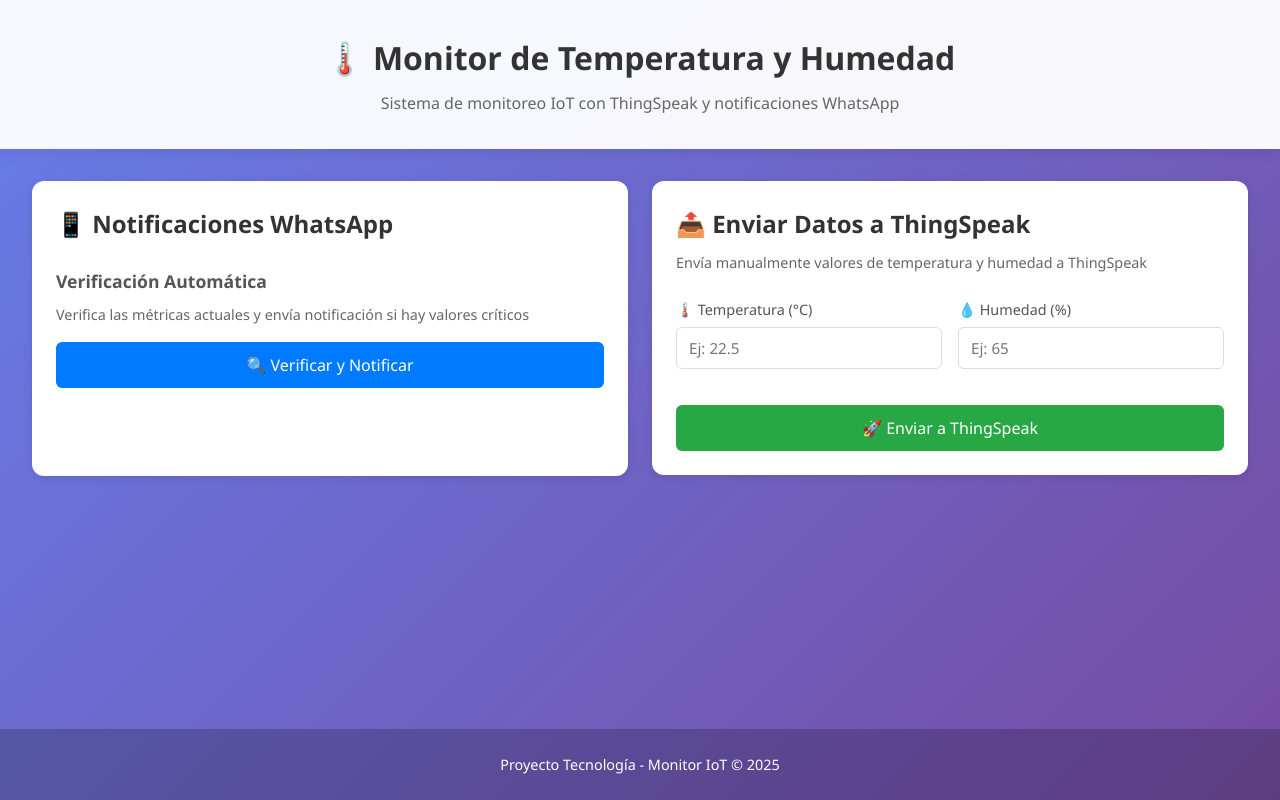
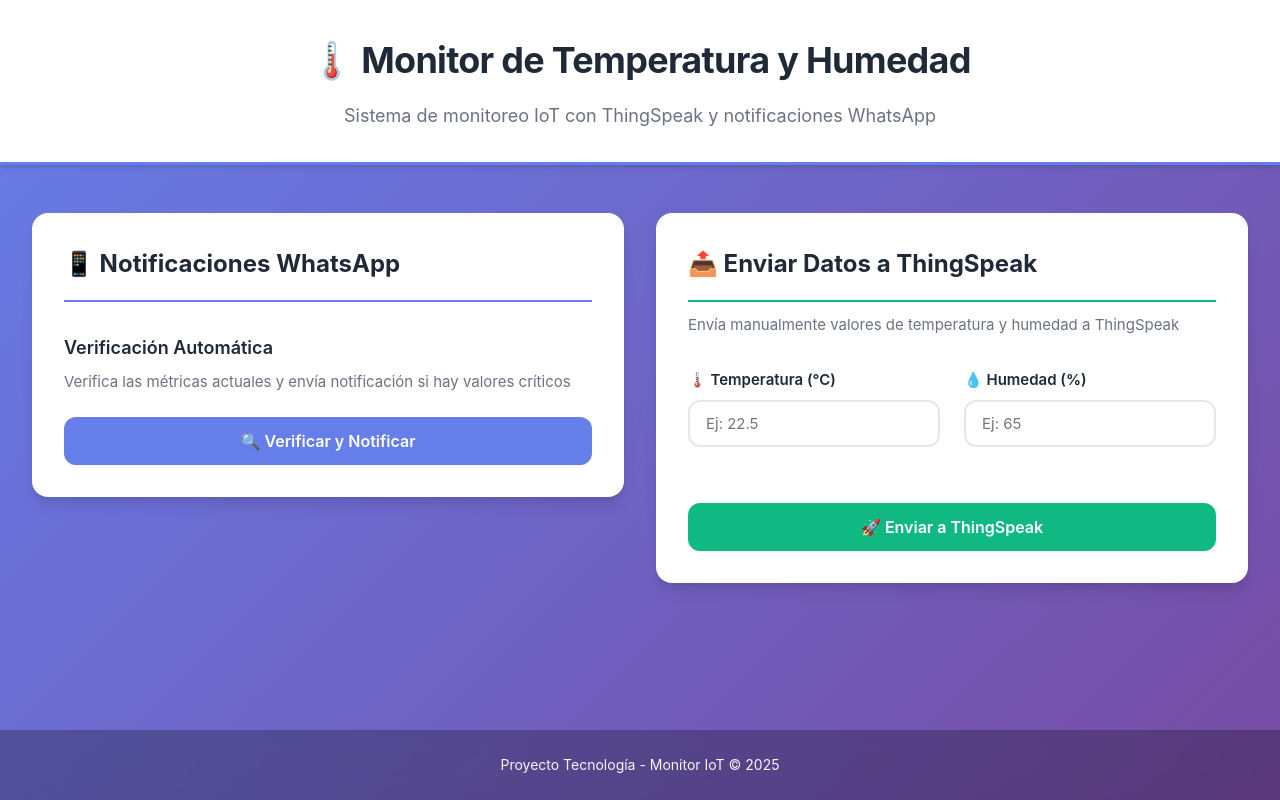
Before and after one commit to NicolashhOcampo/Proyecto_tecnologia, a React (Vite) app in the folder frontend/: page / in a window 1280 px wide. Built offline with nearby package versions, Linux system fonts and the light colour scheme; no server answers.

Commit message:
mejor diseño de front

```diff
--- a/frontend/src/App.css
+++ b/frontend/src/App.css
@@ -2,42 +2,46 @@
   min-height: 100vh;
   display: flex;
   flex-direction: column;
-  background: linear-gradient(135deg, #667eea 0%, #764ba2 100%);
+  background: var(--bg-gradient);
 }
 
 .app-header {
-  background: rgba(255, 255, 255, 0.95);
-  padding: 2rem;
+  background: var(--bg-primary);
+  padding: var(--spacing-xl) var(--spacing-lg);
   text-align: center;
-  box-shadow: 0 2px 12px rgba(0, 0, 0, 0.1);
+  box-shadow: var(--shadow-md);
+  border-bottom: 3px solid var(--color-primary);
 }
 
 .app-header h1 {
-  margin: 0 0 0.5rem 0;
-  color: #333;
-  font-size: 2rem;
+  margin: 0 0 var(--spacing-sm) 0;
+  color: var(--text-primary);
+  font-size: clamp(1.5rem, 4vw, 2.25rem);
   font-weight: 700;
+  letter-spacing: -0.02em;
 }
 
 .app-header p {
   margin: 0;
-  color: #666;
-  font-size: 1rem;
+  color: var(--text-secondary);
+  font-size: clamp(0.875rem, 2vw, 1.125rem);
+  max-width: 600px;
+  margin: 0 auto;
 }
 
 .app-main {
   flex: 1;
-  padding: 2rem;
+  padding: var(--spacing-xl);
+  width: 100%;
   max-width: 1400px;
-  width: 100%;
   margin: 0 auto;
-  box-sizing: border-box;
 }
 
 .grid-layout {
   display: grid;
   grid-template-columns: 1fr;
-  gap: 24px;
+  gap: var(--spacing-xl);
+  align-items: start;
 }
 
 .grid-full {
@@ -46,6 +50,7 @@
 
 .grid-half {
   grid-column: span 1;
+  min-width: 0;
 }
 
 @media (min-width: 768px) {
@@ -54,29 +59,33 @@
   }
 }
 
+@media (min-width: 1200px) {
+  .app-main {
+    padding: var(--spacing-2xl) var(--spacing-xl);
+  }
+}
+
 .app-footer {
-  background: rgba(0, 0, 0, 0.2);
-  color: white;
+  background: rgba(0, 0, 0, 0.25);
+  color: var(--text-white);
   text-align: center;
-  padding: 1.5rem;
+  padding: var(--spacing-lg);
   margin-top: auto;
+  backdrop-filter: blur(10px);
 }
 
 .app-footer p {
   margin: 0;
-  font-size: 0.9rem;
+  font-size: 0.875rem;
+  opacity: 0.95;
 }
 
 @media (max-width: 767px) {
   .app-main {
-    padding: 1rem;
-  }
-
-  .app-header h1 {
-    font-size: 1.5rem;
+    padding: var(--spacing-lg);
   }
 
   .grid-layout {
-    gap: 16px;
+    gap: var(--spacing-lg);
   }
 }
--- a/frontend/src/components/DataSender.css
+++ b/frontend/src/components/DataSender.css
@@ -1,27 +1,40 @@
 .data-sender {
-  background: white;
-  border-radius: 12px;
-  padding: 24px;
-  box-shadow: 0 2px 8px rgba(0, 0, 0, 0.1);
+  background: var(--bg-primary);
+  border-radius: var(--radius-lg);
+  padding: var(--spacing-xl);
+  box-shadow: var(--shadow-lg);
+  height: 100%;
+  display: flex;
+  flex-direction: column;
+  transition: transform var(--transition-base), box-shadow var(--transition-base);
+}
+
+.data-sender:hover {
+  transform: translateY(-2px);
+  box-shadow: var(--shadow-xl);
 }
 
 .data-sender h2 {
-  margin: 0 0 8px 0;
-  color: #333;
+  margin: 0 0 var(--spacing-sm) 0;
+  color: var(--text-primary);
   font-size: 1.5rem;
+  font-weight: 700;
+  padding-bottom: var(--spacing-md);
+  border-bottom: 2px solid var(--color-success);
 }
 
 .description {
-  margin: 0 0 24px 0;
-  color: #666;
-  font-size: 0.9rem;
+  margin: 0 0 var(--spacing-xl) 0;
+  color: var(--text-secondary);
+  font-size: 0.9375rem;
+  line-height: 1.5;
 }
 
 .form-row {
   display: grid;
   grid-template-columns: repeat(auto-fit, minmax(200px, 1fr));
-  gap: 16px;
-  margin-bottom: 20px;
+  gap: var(--spacing-lg);
+  margin-bottom: var(--spacing-xl);
 }
 
 .form-group {
@@ -30,70 +43,106 @@
 }
 
 .form-group label {
-  margin-bottom: 6px;
-  color: #555;
-  font-weight: 500;
-  font-size: 0.9rem;
+  margin-bottom: var(--spacing-xs);
+  color: var(--text-primary);
+  font-weight: 600;
+  font-size: 0.9375rem;
 }
 
 .form-group input {
-  padding: 10px 12px;
-  border: 1px solid #ddd;
-  border-radius: 6px;
-  font-size: 0.95rem;
+  padding: 0.75rem 1rem;
+  border: 2px solid #e5e7eb;
+  border-radius: var(--radius-md);
+  font-size: 0.9375rem;
   font-family: inherit;
+  transition: all var(--transition-base);
+  background-color: var(--bg-primary);
 }
 
 .form-group input:focus {
   outline: none;
-  border-color: #28a745;
-  box-shadow: 0 0 0 3px rgba(40, 167, 69, 0.1);
+  border-color: var(--color-success);
+  box-shadow: 0 0 0 3px rgba(16, 185, 129, 0.1);
 }
 
 .form-group input:disabled {
-  background: #f5f5f5;
+  background: #f9fafb;
   cursor: not-allowed;
+  opacity: 0.6;
 }
 
 .btn-submit {
   width: 100%;
-  padding: 12px 24px;
+  padding: 0.875rem 1.5rem;
   border: none;
-  border-radius: 6px;
-  background: #28a745;
-  color: white;
+  border-radius: var(--radius-md);
+  background: var(--color-success);
+  color: var(--text-white);
   cursor: pointer;
   font-size: 1rem;
-  font-weight: 500;
-  transition: all 0.2s;
+  font-weight: 600;
+  transition: all var(--transition-base);
+  box-shadow: var(--shadow-sm);
 }
 
 .btn-submit:hover:not(:disabled) {
-  background: #218838;
-  transform: translateY(-1px);
-  box-shadow: 0 4px 8px rgba(0, 0, 0, 0.15);
+  background: #059669;
+  transform: translateY(-2px);
+  box-shadow: var(--shadow-md);
+}
+
+.btn-submit:active:not(:disabled) {
+  transform: translateY(0);
 }
 
 .btn-submit:disabled {
-  background: #ccc;
+  background: #d1d5db;
   cursor: not-allowed;
   transform: none;
+  box-shadow: none;
 }
 
 .error-message {
-  padding: 12px;
-  background: #fee;
-  color: #c33;
-  border-radius: 6px;
-  margin-top: 16px;
-  border-left: 4px solid #dc3545;
+  padding: var(--spacing-md);
+  background: #fef2f2;
+  color: #991b1b;
+  border-radius: var(--radius-md);
+  margin-top: var(--spacing-lg);
+  border-left: 4px solid var(--color-danger);
+  font-size: 0.9375rem;
+  line-height: 1.5;
+  animation: slideIn 0.3s ease-out;
+  word-wrap: break-word;
+  overflow-wrap: break-word;
+  max-width: 100%;
 }
 
 .success-message {
-  padding: 12px;
-  background: #d4edda;
-  color: #155724;
-  border-radius: 6px;
-  margin-top: 16px;
-  border-left: 4px solid #28a745;
+  padding: var(--spacing-md);
+  background: #f0fdf4;
+  color: #166534;
+  border-radius: var(--radius-md);
+  margin-top: var(--spacing-lg);
+  border-left: 4px solid var(--color-success);
+  font-size: 0.875rem;
+  line-height: 1.6;
+  animation: slideIn 0.3s ease-out;
+  word-wrap: break-word;
+  overflow-wrap: break-word;
+  max-width: 100%;
+  white-space: pre-wrap;
+  font-family: 'Consolas', 'Monaco', 'Courier New', monospace;
+  max-height: 300px;
+  overflow-y: auto;
 }
+
+@keyframes slideIn {
+  from {
+    opacity: 0;
+    transform: translateY(-10px);
+  }
+  to {
+    opacity: 1;
+    transform: translateY(0);
+  }
+}
--- a/frontend/src/components/NotificationPanel.css
+++ b/frontend/src/components/NotificationPanel.css
@@ -1,132 +1,171 @@
 .notification-panel {
-  background: white;
-  border-radius: 12px;
-  padding: 24px;
-  box-shadow: 0 2px 8px rgba(0, 0, 0, 0.1);
+  background: var(--bg-primary);
+  border-radius: var(--radius-lg);
+  padding: var(--spacing-xl);
+  box-shadow: var(--shadow-lg);
+  height: 100%;
+  display: flex;
+  flex-direction: column;
+  transition: transform var(--transition-base), box-shadow var(--transition-base);
+}
+
+.notification-panel:hover {
+  transform: translateY(-2px);
+  box-shadow: var(--shadow-xl);
 }
 
 .notification-panel h2 {
-  margin: 0 0 24px 0;
-  color: #333;
+  margin: 0 0 var(--spacing-xl) 0;
+  color: var(--text-primary);
   font-size: 1.5rem;
+  font-weight: 700;
+  padding-bottom: var(--spacing-md);
+  border-bottom: 2px solid var(--color-primary);
 }
 
 .notification-section {
-  margin-bottom: 32px;
-  padding-bottom: 32px;
-  border-bottom: 1px solid #eee;
+  margin-bottom: var(--spacing-xl);
+  padding-bottom: var(--spacing-xl);
+  border-bottom: 1px solid #e5e7eb;
 }
 
 .notification-section:last-of-type {
   border-bottom: none;
+  margin-bottom: 0;
+  padding-bottom: 0;
 }
 
 .notification-section h3 {
-  margin: 0 0 8px 0;
-  color: #555;
-  font-size: 1.1rem;
+  margin: 0 0 var(--spacing-xs) 0;
+  color: var(--text-primary);
+  font-size: 1.125rem;
+  font-weight: 600;
 }
 
 .notification-section p {
-  margin: 0 0 16px 0;
-  color: #666;
-  font-size: 0.9rem;
+  margin: 0 0 var(--spacing-lg) 0;
+  color: var(--text-secondary);
+  font-size: 0.9375rem;
+  line-height: 1.5;
 }
 
 .form-group {
-  margin-bottom: 16px;
+  margin-bottom: var(--spacing-lg);
 }
 
 .form-group label {
   display: block;
-  margin-bottom: 6px;
-  color: #555;
-  font-weight: 500;
-  font-size: 0.9rem;
+  margin-bottom: var(--spacing-xs);
+  color: var(--text-primary);
+  font-weight: 600;
+  font-size: 0.9375rem;
 }
 
 .form-group input,
 .form-group textarea {
   width: 100%;
-  padding: 10px 12px;
-  border: 1px solid #ddd;
-  border-radius: 6px;
-  font-size: 0.95rem;
+  padding: 0.75rem 1rem;
+  border: 2px solid #e5e7eb;
+  border-radius: var(--radius-md);
+  font-size: 0.9375rem;
   font-family: inherit;
-  box-sizing: border-box;
+  transition: all var(--transition-base);
+  background-color: var(--bg-primary);
 }
 
 .form-group input:focus,
 .form-group textarea:focus {
   outline: none;
-  border-color: #007bff;
-  box-shadow: 0 0 0 3px rgba(0, 123, 255, 0.1);
+  border-color: var(--color-primary);
+  box-shadow: 0 0 0 3px rgba(102, 126, 234, 0.1);
 }
 
 .form-group textarea {
   resize: vertical;
-  min-height: 80px;
+  min-height: 100px;
 }
 
 .btn-primary {
-  padding: 12px 24px;
+  padding: 0.875rem 1.5rem;
   border: none;
-  border-radius: 6px;
-  background: #007bff;
-  color: white;
+  border-radius: var(--radius-md);
+  background: var(--color-primary);
+  color: var(--text-white);
   cursor: pointer;
   font-size: 1rem;
-  font-weight: 500;
-  transition: all 0.2s;
+  font-weight: 600;
+  transition: all var(--transition-base);
   width: 100%;
+  box-shadow: var(--shadow-sm);
 }
 
 .btn-primary:hover:not(:disabled) {
-  background: #0056b3;
-  transform: translateY(-1px);
-  box-shadow: 0 4px 8px rgba(0, 0, 0, 0.15);
+  background: var(--color-primary-dark);
+  transform: translateY(-2px);
+  box-shadow: var(--shadow-md);
+}
+
+.btn-primary:active:not(:disabled) {
+  transform: translateY(0);
 }
 
 .btn-primary:disabled {
-  background: #ccc;
+  background: #d1d5db;
   cursor: not-allowed;
   transform: none;
+  box-shadow: none;
 }
 
 .error-message {
-  padding: 12px;
-  background: #fee;
-  color: #c33;
-  border-radius: 6px;
-  margin-top: 16px;
-  border-left: 4px solid #dc3545;
+  padding: var(--spacing-md);
+  background: #fef2f2;
+  color: #991b1b;
+  border-radius: var(--radius-md);
+  margin-top: var(--spacing-lg);
+  border-left: 4px solid var(--color-danger);
+  font-size: 0.9375rem;
+  line-height: 1.5;
 }
 
 .result-message {
-  padding: 16px;
-  border-radius: 6px;
-  margin-top: 16px;
+  padding: var(--spacing-lg);
+  border-radius: var(--radius-md);
+  margin-top: var(--spacing-lg);
   border-left: 4px solid;
+  animation: slideIn 0.3s ease-out;
+}
+
+@keyframes slideIn {
+  from {
+    opacity: 0;
+    transform: translateY(-10px);
+  }
+  to {
+    opacity: 1;
+    transform: translateY(0);
+  }
 }
 
 .result-message.success {
-  background: #d4edda;
-  color: #155724;
-  border-color: #28a745;
+  background: #f0fdf4;
+  color: #166534;
+  border-color: var(--color-success);
 }
 
 .result-message.info {
-  background: #d1ecf1;
-  color: #0c5460;
-  border-color: #17a2b8;
+  background: #eff6ff;
+  color: #1e40af;
+  border-color: var(--color-info);
 }
 
 .result-message strong {
   display: block;
-  margin-bottom: 8px;
+  margin-bottom: var(--spacing-sm);
+  font-size: 1rem;
 }
 
 .result-message p {
-  margin: 4px 0;
-  font-size: 0.9rem;
+  margin: var(--spacing-xs) 0;
+  font-size: 0.9375rem;
+  opacity: 0.9;
 }
--- a/frontend/src/index.css
+++ b/frontend/src/index.css
@@ -5,12 +5,57 @@
 }
 
 :root {
-  font-family: 'Segoe UI', Tahoma, Geneva, Verdana, sans-serif;
+  /* Fuentes */
+  font-family: 'Inter', 'Segoe UI', Tahoma, Geneva, Verdana, sans-serif;
   line-height: 1.6;
   font-weight: 400;
 
-  color: #213547;
-  background-color: #f5f5f5;
+  /* Colores principales */
+  --color-primary: #667eea;
+  --color-primary-dark: #5568d3;
+  --color-secondary: #764ba2;
+  --color-success: #10b981;
+  --color-warning: #f59e0b;
+  --color-danger: #ef4444;
+  --color-info: #3b82f6;
+
+  /* Colores de fondo */
+  --bg-primary: #ffffff;
+  --bg-secondary: #f9fafb;
+  --bg-gradient: linear-gradient(135deg, #667eea 0%, #764ba2 100%);
+
+  /* Colores de texto */
+  --text-primary: #1f2937;
+  --text-secondary: #6b7280;
+  --text-tertiary: #9ca3af;
+  --text-white: #ffffff;
+
+  /* Espaciado */
+  --spacing-xs: 0.5rem;
+  --spacing-sm: 0.75rem;
+  --spacing-md: 1rem;
+  --spacing-lg: 1.5rem;
+  --spacing-xl: 2rem;
+  --spacing-2xl: 3rem;
+
+  /* Bordes */
+  --radius-sm: 0.5rem;
+  --radius-md: 0.75rem;
+  --radius-lg: 1rem;
+
+  /* Sombras */
+  --shadow-sm: 0 1px 2px rgba(0, 0, 0, 0.05);
+  --shadow-md: 0 4px 6px -1px rgba(0, 0, 0, 0.1), 0 2px 4px -1px rgba(0, 0, 0, 0.06);
+  --shadow-lg: 0 10px 15px -3px rgba(0, 0, 0, 0.1), 0 4px 6px -2px rgba(0, 0, 0, 0.05);
+  --shadow-xl: 0 20px 25px -5px rgba(0, 0, 0, 0.1), 0 10px 10px -5px rgba(0, 0, 0, 0.04);
+
+  /* Transiciones */
+  --transition-fast: 150ms ease;
+  --transition-base: 200ms ease;
+  --transition-slow: 300ms ease;
+
+  color: var(--text-primary);
+  background-color: var(--bg-secondary);
 
   font-synthesis: none;
   text-rendering: optimizeLegibility;
@@ -26,16 +71,20 @@
 
 #root {
   min-height: 100vh;
+  display: flex;
+  flex-direction: column;
 }
 
 button {
   font-family: inherit;
   cursor: pointer;
-  transition: all 0.2s ease;
+  transition: all var(--transition-base);
+  border: none;
+  outline: none;
 }
 
 button:focus-visible {
-  outline: 2px solid #007bff;
+  outline: 2px solid var(--color-primary);
   outline-offset: 2px;
 }
 
@@ -47,6 +96,6 @@
 input:disabled,
 textarea:disabled,
 button:disabled {
-  opacity: 0.6;
+  opacity: 0.5;
   cursor: not-allowed;
 }
```
Also changed, not shown: frontend/src/components/DataSender.tsx (+12 -1 lines), frontend/src/components/MetricsCard.css (+86 -49 lines).
